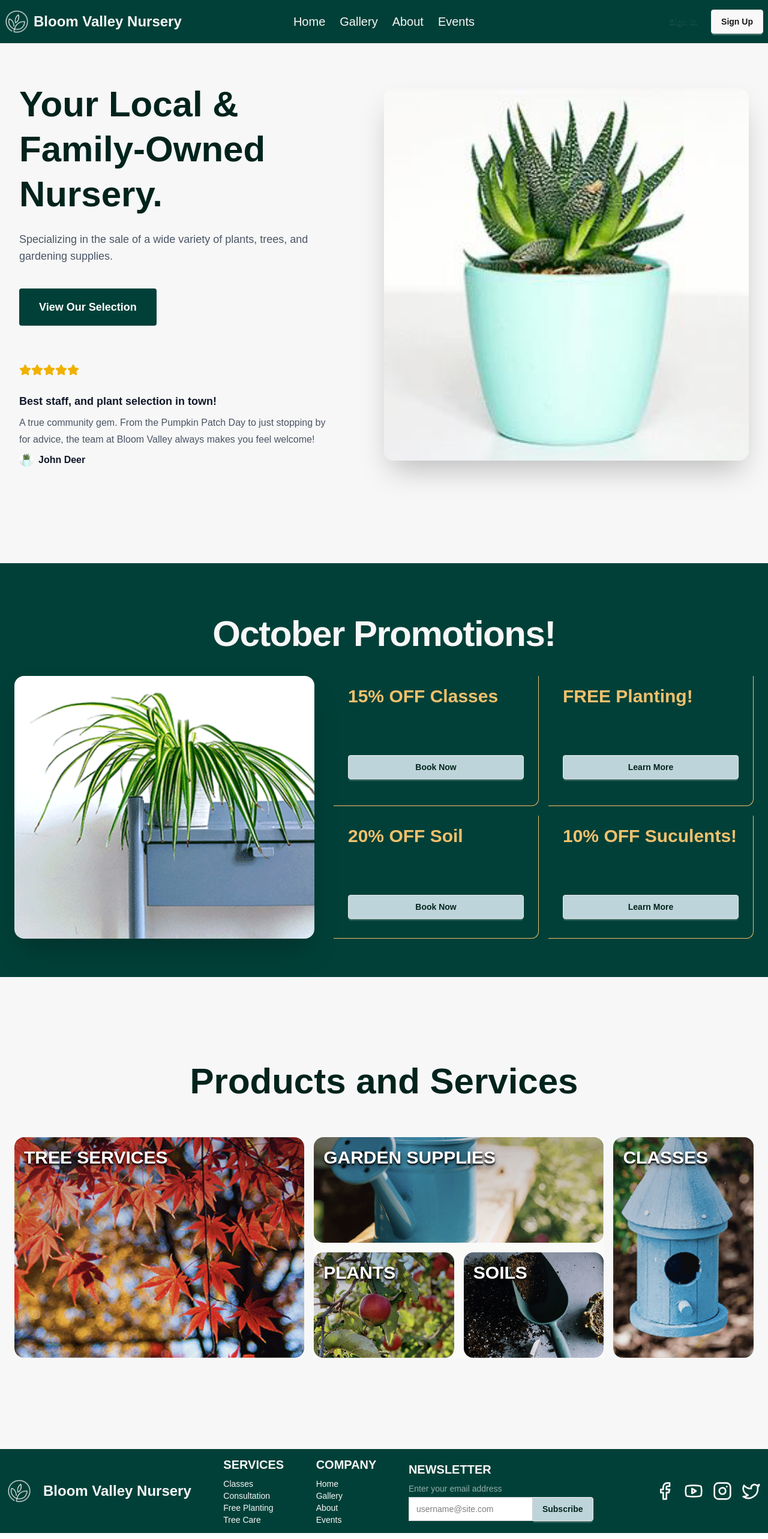
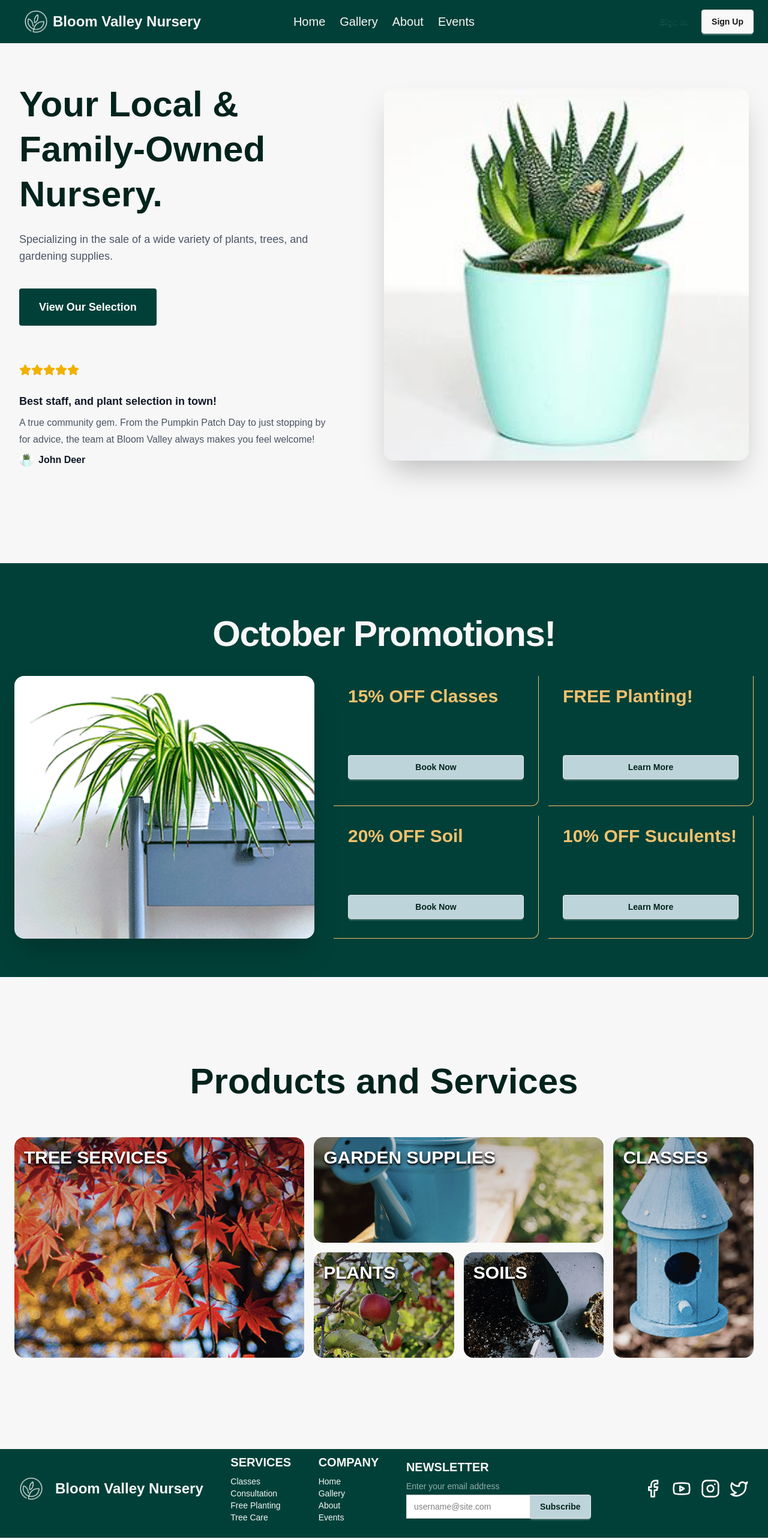
Before and after one commit to davemasilungan/bloom-valley, a Next.js app: page / in a window 1280 px wide. Shown: the top 2566 px of the page at 60% size. Built offline with nearby package versions, Linux system fonts and the light colour scheme.

Commit message:
Fixed heading padding

```diff
--- a/src/components/Footer.tsx
+++ b/src/components/Footer.tsx
@@ -18,8 +18,8 @@ const Footer = () => {
   ];
 
   return (
-    <footer className="bg-[#014038] footer lg:footer-horizontal text-[#F7F7F7] items-center p-3 mt-3">
-      <aside className="grid-flow-col items-center">
+    <footer className="bg-[#014038] footer lg:footer-horizontal text-[#F7F7F7] items-center p-2 pb-6 mt-2 mb-4">
+      <aside className="grid-flow-col items-center lg:pl-6">
         <Link href="/">
           <Image
             src="/images/Client1_LogoPalette2_F7F7F7.png"
@@ -57,7 +57,7 @@ const Footer = () => {
         </ul>
       </nav>
       <NewsletterSubscribe />
-      <nav className="grid-flow-col gap-4 lg:place-self-center lg:justify-self-end">
+      <nav className="grid-flow-col gap-4 lg:place-self-center lg:justify-self-end lg:pr-6">
         <SocialMediaIcons />
       </nav>
     </footer>
--- a/src/components/Navbar.tsx
+++ b/src/components/Navbar.tsx
@@ -35,7 +35,7 @@ const Navbar = () => {
       : navLinks;
 
   return (
-    <div className="navbar bg-[#014038] sticky top-0 z-50 text-[#F7F7F7]">
+    <div className="pl-6 pr-6 navbar bg-[#014038] sticky top-0 z-50 text-[#F7F7F7]">
       <div className="navbar-start">
         <div className="dropdown">
           <div tabIndex={0} role="button" className="btn btn-ghost lg:hidden">
@@ -72,6 +72,7 @@ const Navbar = () => {
             alt="Bloom Valley Nursery Logo"
             width={40}
             height={40}
+            className="ml-4"
           />
         </Link>
         <Link
```
